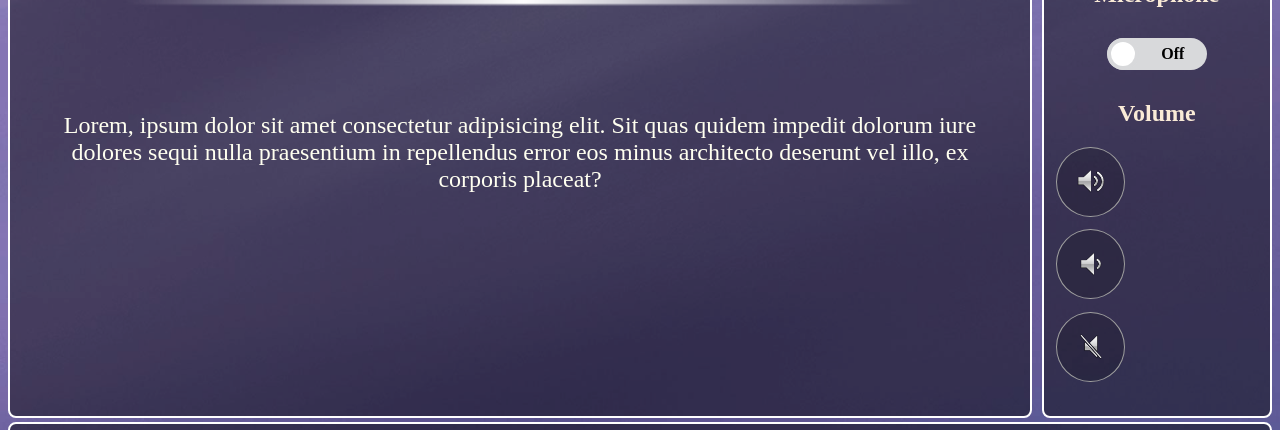
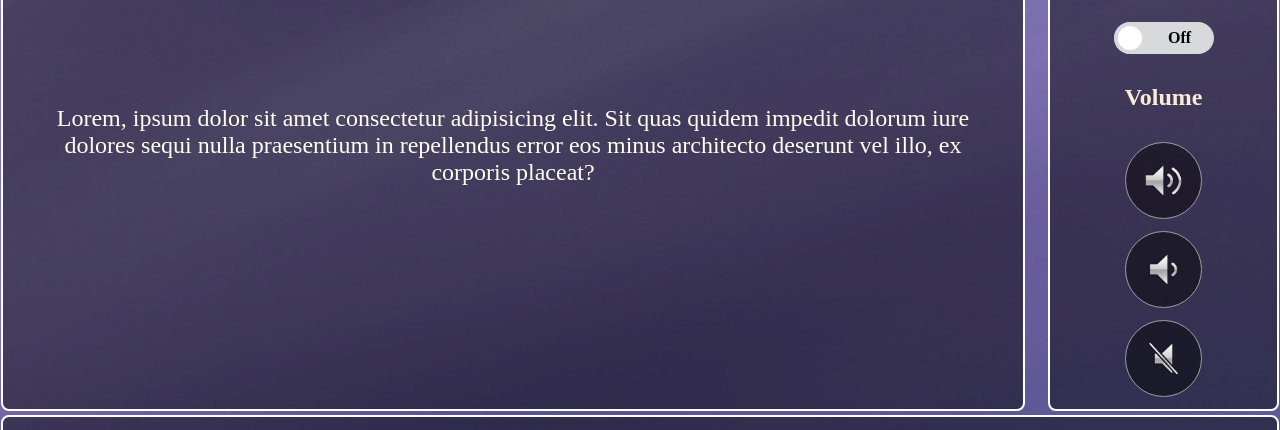
Before and after one commit to Mirage-AV/Crestron-CH5-Basic-Buttons-Pages, a website: page app/index.html in a window 1280 px wide. Shown: the part 194-624 px from the top of the page. Drawn offline with Linux system fonts and the light colour scheme.

Commit message:
volume buttons modified

```diff
--- a/app/css/main.css
+++ b/app/css/main.css
@@ -1,5 +1,6 @@
 body{
     padding: 0;
+    margin: .1vh .1vw;
     background-image: url("../assets/images/background-image.jpg");
     background-repeat: no-repeat;
     background-size: 100vw 100vh;
@@ -95,28 +96,27 @@ body{
     justify-content: center;
 }
 
-.volume-btn{
-    display:flex;
-    margin: 1vw;
-    justify-content: left;
-    width: 5em;
-    height: 5em;
+.volume-btns{
+    height: 70%;
+    display: flex;
+    flex-direction: column;
+    justify-content: space-between;
+    align-items: center;
 }
 
-.ch5-button--secondary.volume-btn-custom{
-    background-color: #00000030;
+.volume-btn{
+    width: 6vw !important;
+    height: 6vw !important;
 }
 
-.ch5-button--secondary.volume-btn-custom .cb-btn .ch5-button--img{
-    width: 3vw;
+.ch5-button.volume-btn-custom{
+    background-color: #00000077;
+}
+
+.ch5-button.volume-btn-custom .ch5-button--img{
+    width: 90%;
     height: auto;
 }
-.ch5-button--secondary.volume-btn-custom .cb-btn{
-    padding: 0;
-    width: 5em;
-    height: 5em;
-}
-
 
 /*********************************************************************/
 /********* Bottom ****************************************************/
@@ -129,13 +129,14 @@ body{
     margin-top:.5vh;
     border: 2px solid white;
     border-radius: .5em;
+    overflow: hidden;
 }
 
 .source-btn{
     height:17vh;
     width: 17vw;
     display: flex;
-    margin: 2vh;
+    margin: 2vh 0.5vw;
 }
 
 .ch5-button--default.source-btn-custom .cb-btn{
--- a/app/index.html
+++ b/app/index.html
@@ -66,11 +66,11 @@
                     <h2 class="rightbar-label-text">Microphone</h2>
                     <ch5-toggle id="mic-btn" labelon="On" labeloff="Off" sendeventonclick="100" receivestatevalue="100"></ch5-toggle>
                 </div>
-                <div>
+                <div class="volume-btns">
                     <h2 class="rightbar-label-text">Volume</h2>
-                    <ch5-button class="volume-btn" customclass="volume-btn-custom" type="secondary" shape="circle" iconurl="assets/images/Volume Hi.png" sendeventontouch="4"></ch5-button>
-                    <ch5-button class="volume-btn" customclass="volume-btn-custom" type="secondary" shape="circle" iconurl="assets/images/Volume Lo.png" sendeventontouch="5"></ch5-button>
-                    <ch5-button class="volume-btn" customclass="volume-btn-custom" type="secondary" shape="circle" iconurl="assets/images/Volume Mute.png" sendeventonclick="6" receivestateselected="6"></ch5-button>
+                    <ch5-button class="volume-btn" customclass="volume-btn-custom" type="secondary" stretch="both" shape="circle" iconurl="assets/images/Volume Hi.png" sendeventontouch="4"></ch5-button>
+                    <ch5-button class="volume-btn" customclass="volume-btn-custom" type="secondary" stretch="both" shape="circle" iconurl="assets/images/Volume Lo.png" sendeventontouch="5"></ch5-button>
+                    <ch5-button class="volume-btn" customclass="volume-btn-custom" type="secondary" stretch="both" shape="circle" iconurl="assets/images/Volume Mute.png" sendeventonclick="6" receivestateselected="6"></ch5-button>
                 </div>
             </div>
         </div>
```
